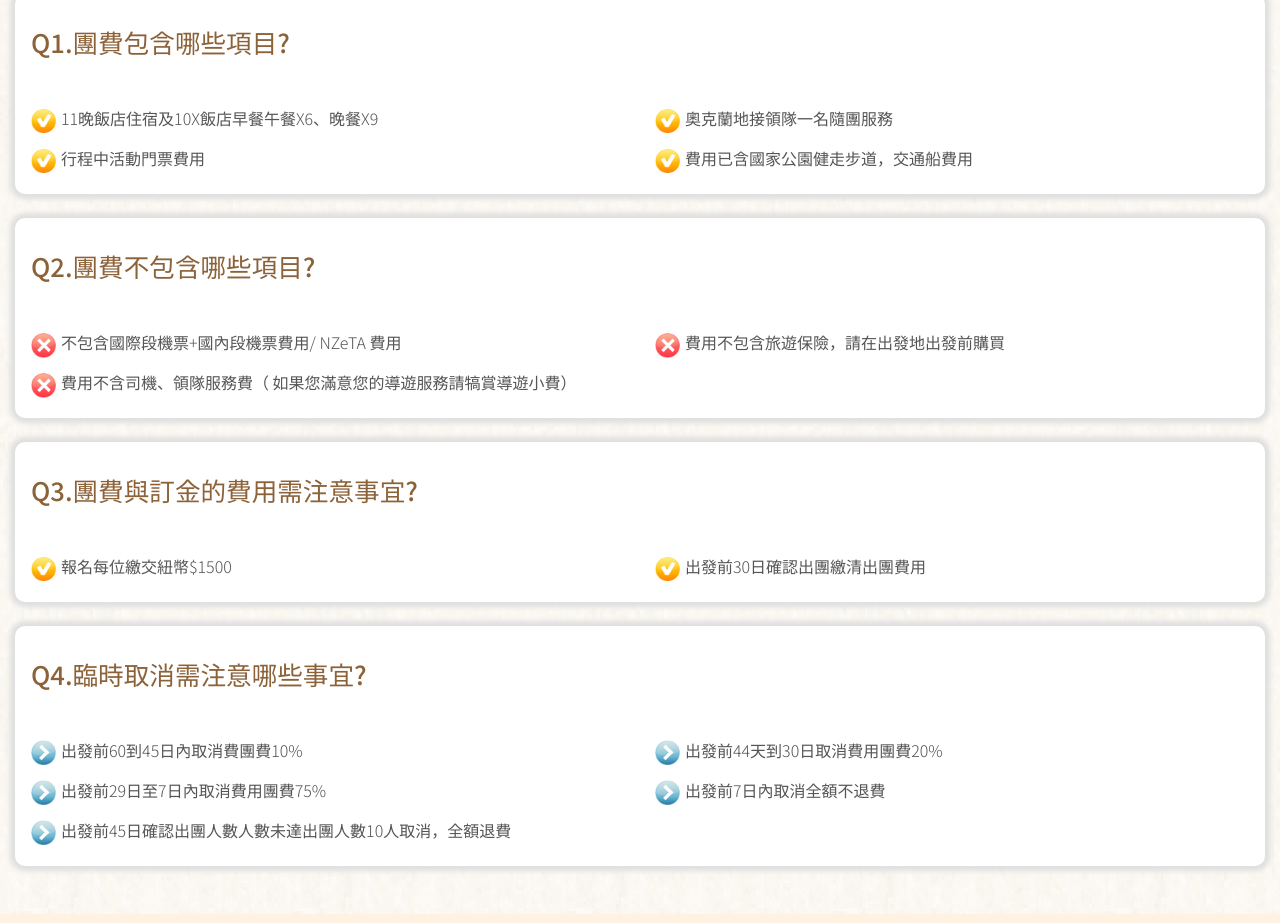
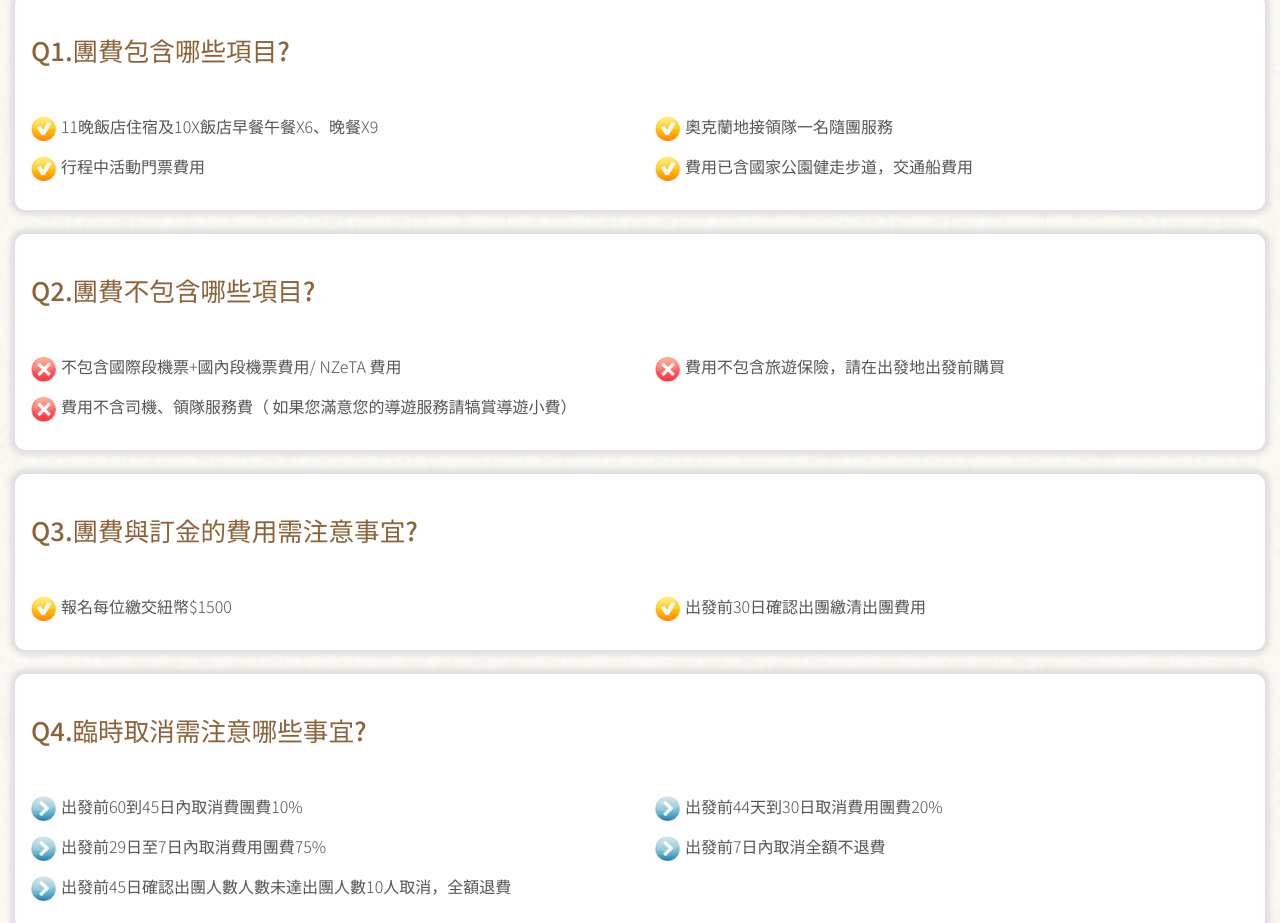
Before and after one commit to Hong-liyen/loyo, a plain HTML site: page index.html in a window 1280 px wide. Shown: the part 5420-6343 px from the top of the page. Drawn offline with nearby package versions, Linux system fonts and the light colour scheme.

Commit message:
Add files via upload

```diff
--- a/index.html
+++ b/index.html
@@ -3,7 +3,7 @@
 
 <head>
 	<meta charset="utf-8">
-	<title></title>
+	<title>樂遊紐西蘭 | LOYO</title>
 	<meta name="viewport" content="width=device-width, initial-scale=1, maximum-scale=1, user-scalable=no">
 	<meta http-equiv="X-UA-Compatible" content="IE=edge,chrome=1" />
 	<meta name="format-detection" content="telephone=no">
@@ -113,6 +113,9 @@
 					</span>
 				</div>
 			</div>
+		</div>
+		<div class="container">
+			<h5 class="text-center">活力慢遊紐西蘭南島賞鯨11日</h5>
 		</div>
 	</section> -->
 	<section class="index_landscape py-5">
@@ -299,7 +302,7 @@
 			</div>
 		</div>
 		<div class="container">
-			<div class="qa mb-4">
+			<div class="qa mb-4 py-4">
 				<div class="title mb-4">Q1.團費包含哪些項目?</div>
 				<div class="txt">
 					<div class="row">
@@ -314,13 +317,13 @@
 					</div>
 				</div>
 			</div>
-			<div class="qa mb-4">
+			<div class="qa mb-4 py-4">
 				<div class="title mb-4">Q2.團費不包含哪些項目?</div>
 				<div class="txt">
 					<div class="row">
 						<div class="col-md-6 col-12">
 							<div><img src="images/icon_info_02.png" alt="" srcset="" width="25">不包含國際段機票+國內段機票費用/ NZeTA 費用</div>
-							<div><img src="images/icon_info_02.png" alt="" srcset="" width="25">費用不含司機、領隊服務費（ 如果您滿意您的導遊服務請犒賞導遊小費）</div>
+							<div><img src="images/icon_info_02.png" alt="" srcset="" width="25">費用不含司機、領隊服務費<span>（ 如果您滿意您的導遊服務請犒賞導遊小費）</span></div>
 						</div>
 						<div class="col-md-6 col-12">
 							<div><img src="images/icon_info_02.png" alt="" srcset="" width="25">費用不包含旅遊保險，請在出發地出發前購買</div>
@@ -328,7 +331,7 @@
 					</div>
 				</div>
 			</div>
-			<div class="qa mb-4">
+			<div class="qa mb-4 py-4">
 				<div class="title mb-4">Q3.團費與訂金的費用需注意事宜?</div>
 				<div class="txt">
 					<div class="row">
@@ -341,7 +344,7 @@
 					</div>
 				</div>
 			</div>
-			<div class="qa">
+			<div class="qa py-4">
 				<div class="title mb-4">Q4.臨時取消需注意哪些事宜?</div>
 				<div class="txt">
 					<div class="row">
```
